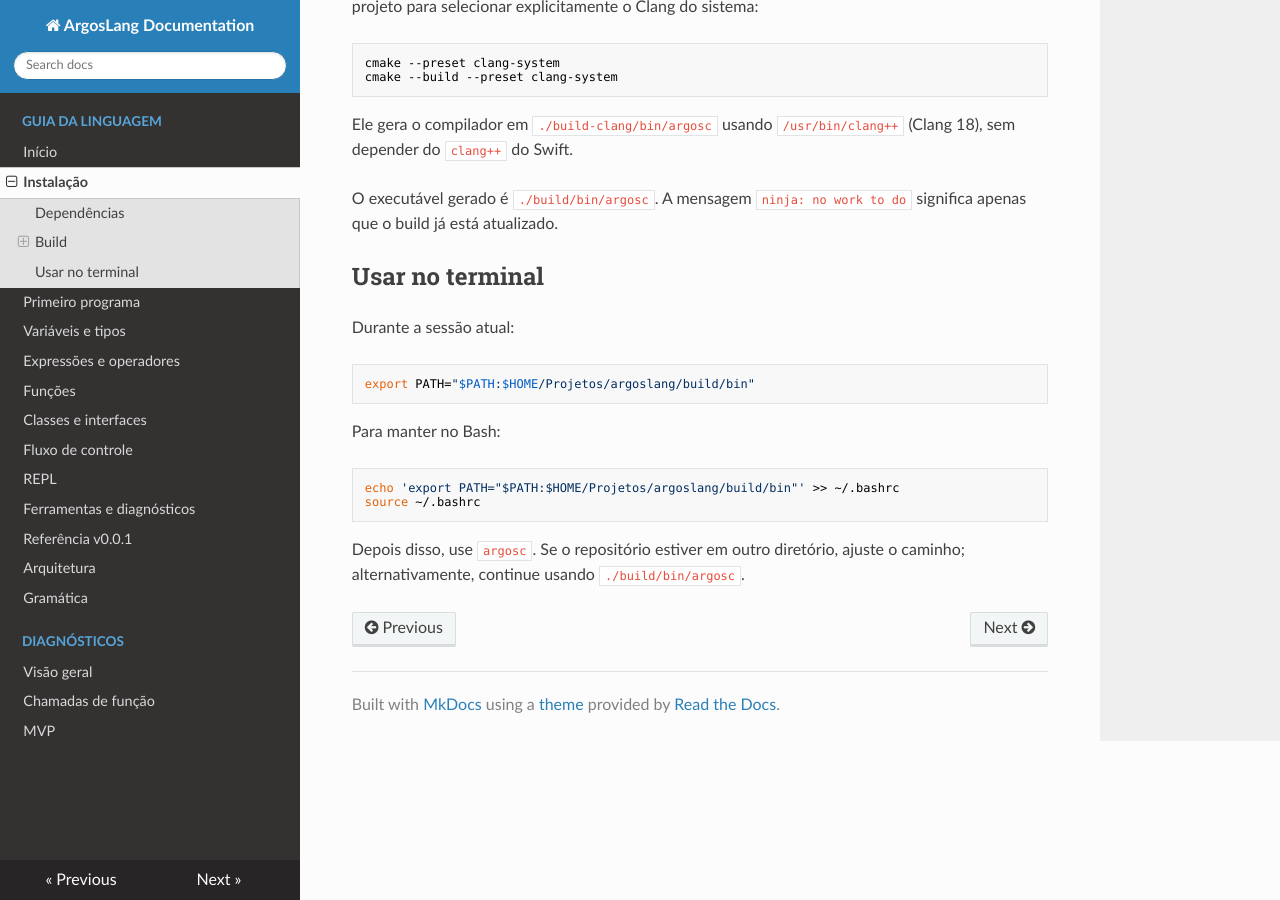
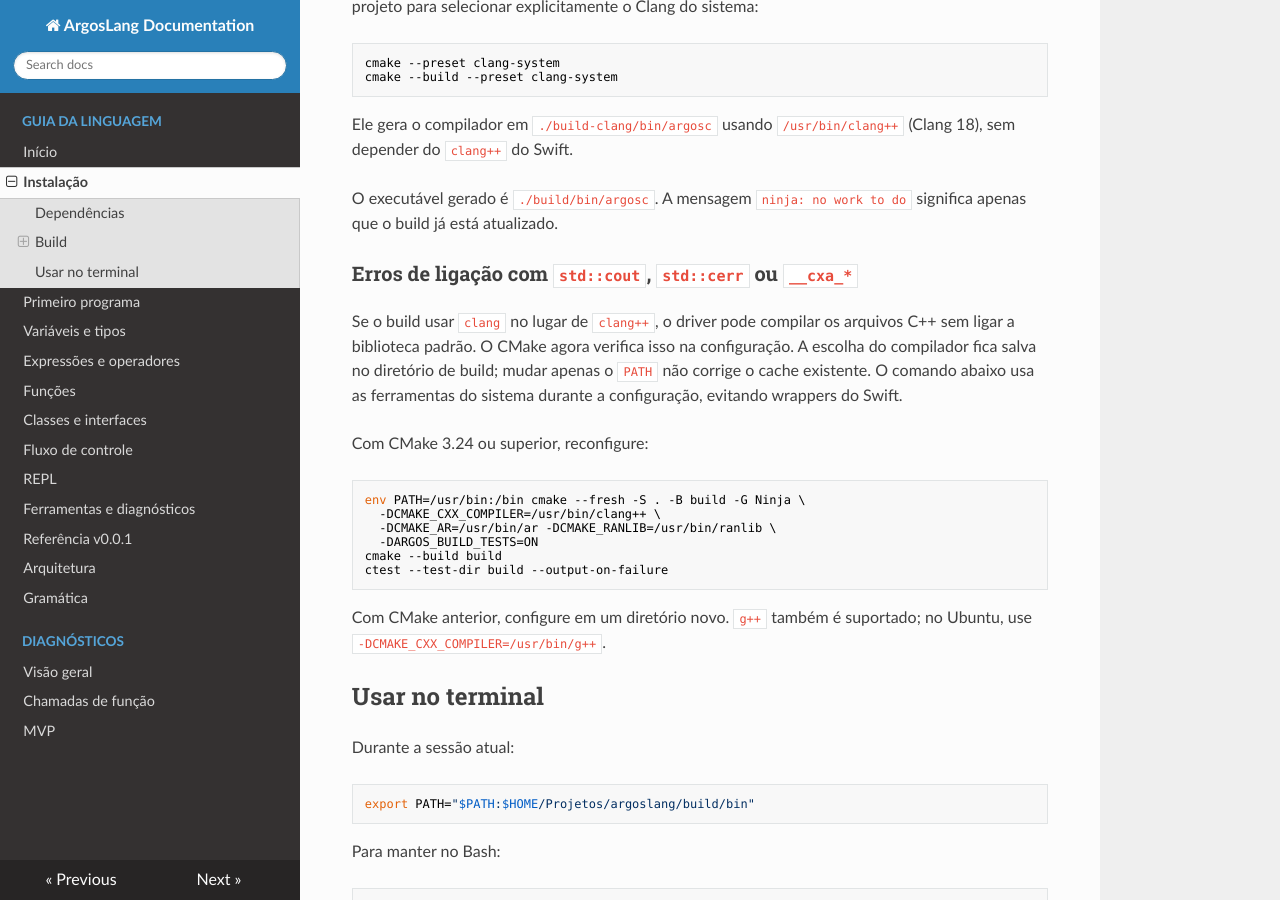
Before and after one commit to argosmaia/argoslang, an MkDocs documentation site: the page built from docs/guide/01-instalacao-e-primeiros-passos.md, in a window 1280 px wide and 900 px high, scrolled down 616 px. Built offline with MkDocs 1.6.1, drawn with Linux system fonts in a browser that asks for light colours; nearby versions of some CDN libraries.

Commit message:
feat: Enhance CMake configuration and documentation for C++ compiler checks

````diff
--- a/docs/guide/01-instalacao-e-primeiros-passos.md
+++ b/docs/guide/01-instalacao-e-primeiros-passos.md
@@ -36,6 +36,28 @@ Ele gera o compilador em `./build-clang/bin/argosc` usando
 O executável gerado é `./build/bin/argosc`. A mensagem `ninja: no work to do`
 significa apenas que o build já está atualizado.
 
+### Erros de ligação com `std::cout`, `std::cerr` ou `__cxa_*`
+
+Se o build usar `clang` no lugar de `clang++`, o driver pode compilar os
+arquivos C++ sem ligar a biblioteca padrão. O CMake agora verifica isso
+na configuração. A escolha do compilador fica salva no diretório de build;
+mudar apenas o `PATH` não corrige o cache existente. O comando abaixo usa
+as ferramentas do sistema durante a configuração, evitando wrappers do Swift.
+
+Com CMake 3.24 ou superior, reconfigure:
+
+```bash
+env PATH=/usr/bin:/bin cmake --fresh -S . -B build -G Ninja \
+  -DCMAKE_CXX_COMPILER=/usr/bin/clang++ \
+  -DCMAKE_AR=/usr/bin/ar -DCMAKE_RANLIB=/usr/bin/ranlib \
+  -DARGOS_BUILD_TESTS=ON
+cmake --build build
+ctest --test-dir build --output-on-failure
+```
+
+Com CMake anterior, configure em um diretório novo. `g++` também é suportado;
+no Ubuntu, use `-DCMAKE_CXX_COMPILER=/usr/bin/g++`.
+
 ## Usar no terminal
 
 Durante a sessão atual:
````
Also changed, not shown: CMakeLists.txt (+22 -0 lines), CMakePresets.json (+6 -1 lines), README.md (+16 -1 lines).
